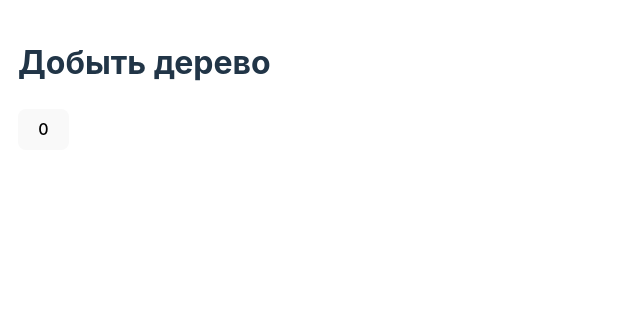
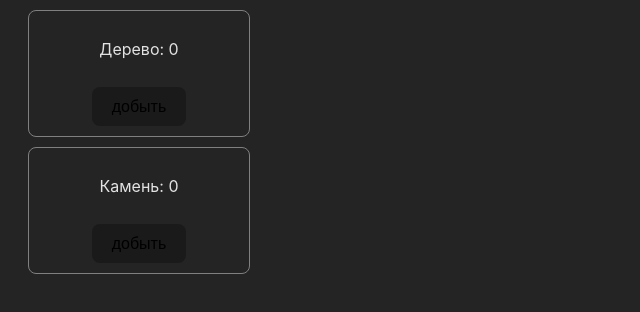
Before and after one commit to BesaMugi/gamemememe, a React (Vite) app: page / in a window 1280 px wide. Shown: the top 312 px of the page, without its empty margins (0-640 px from the left). Built offline with nearby package versions, Linux system fonts and the light colour scheme.

Commit message:
прописание логики

```diff
--- a/package.json
+++ b/package.json
@@ -25,6 +25,7 @@
     "eslint-plugin-react": "^7.33.2",
     "eslint-plugin-react-hooks": "^4.6.0",
     "eslint-plugin-react-refresh": "^0.4.5",
+    "sass": "^1.70.0",
     "vite": "^5.0.8"
   }
 }
--- a/src/App.css
+++ /dev/null
@@ -1,26 +0,0 @@
-#root {
-  padding: 10px;
-}
-
-/* @keyframes logo-spin {
-  from {
-    transform: rotate(0deg);
-  }
-  to {
-    transform: rotate(360deg);
-  }
-}
-
-@media (prefers-reduced-motion: no-preference) {
-  a:nth-of-type(2) .logo {
-    animation: logo-spin infinite 20s linear;
-  }
-} */
-
-/* .card {
-  padding: 2em;
-} */
-
-/* .read-the-docs {
-  color: #888;
-} */
--- a/src/App.jsx
+++ b/src/App.jsx
@@ -1,16 +1,12 @@
 import React from "react";
-import { useState } from "react";
-import "./App.css";
+import ResourceTree from "./pages/Resources/resourceTree";
 
 function App() {
-  const [count, setCount] = useState(0);
+
 
   return (
     <>
-      <h1>Добыть дерево</h1>
-      <div className="card">
-        <button onClick={() => setCount((count) => count + 1)}>{count}</button>
-      </div>
+      <ResourceTree />
     </>
   );
 }
--- a/src/index.css
+++ b/src/index.css
@@ -12,57 +12,3 @@
   -webkit-font-smoothing: antialiased;
   -moz-osx-font-smoothing: grayscale;
 }
-
-a {
-  font-weight: 500;
-  color: #646cff;
-  text-decoration: inherit;
-}
-a:hover {
-  color: #535bf2;
-}
-
-/* body {
-  margin: 0;
-  display: flex;
-  place-items: center;
-  min-width: 320px;
-  min-height: 100vh;
-} */
-
-/* h1 {
-  font-size: 3.2em;
-  line-height: 1.1;
-} */
-
-button {
-  border-radius: 8px;
-  border: 1px solid transparent;
-  padding: 0.6em 1.2em;
-  font-size: 1em;
-  font-weight: 500;
-  font-family: inherit;
-  background-color: #1a1a1a;
-  cursor: pointer;
-  transition: border-color 0.25s;
-}
-button:hover {
-  border-color: #646cff;
-}
-button:focus,
-button:focus-visible {
-  outline: 4px auto -webkit-focus-ring-color;
-}
-
-@media (prefers-color-scheme: light) {
-  :root {
-    color: #213547;
-    background-color: #ffffff;
-  }
-  a:hover {
-    color: #747bff;
-  }
-  button {
-    background-color: #f9f9f9;
-  }
-}
--- /dev/null
+++ b/src/pages/Resources/resource.module.scss
@@ -0,0 +1,33 @@
+.cards {
+
+  .card {
+    margin-left: 20px;
+    border-radius: 8px;
+    border: 1px solid grey;
+    width: 200px;
+    text-align: center;
+    padding: 10px;
+    margin-top: 10px;
+
+
+    button {
+      border-radius: 8px;
+      border: 1px solid transparent;
+      padding: 0.6em 1.2em;
+      font-size: 16px;
+      font-weight: 500;
+      background-color: #1a1a1a;
+      cursor: pointer;
+      margin-top: 10px;
+
+      &:hover {
+        border-color: #646cff;
+      }
+
+      &:focus,
+      &:focus-visible {
+        outline: 4px auto -webkit-focus-ring-color;
+      }
+    }
+  }
+}
--- /dev/null
+++ b/src/pages/Resources/resourceTree.jsx
@@ -0,0 +1,48 @@
+import React from "react";
+import { useState } from "react";
+import styles from "./resource.module.scss";
+
+const ResourceTree = () => {
+  const [countTree, setCountTree] = useState(0);
+  const [countStone, setCountStone] = useState(0);
+
+  const formatNumber = (value) => {
+    const suffixes = ["", "k", "M", "B", "T", "Q", "Qu", "S", "Se", "O", "N", "D"];
+    let suffixIndex = 0;
+
+    while (value >= 1000 && suffixIndex < suffixes.length - 1) {
+      value /= 1000;
+      suffixIndex++;
+    }
+
+    return value.toFixed(1).replace(/\.0$/, "") + suffixes[suffixIndex];
+  };
+
+  const handleClickTree = () => {
+    setCountTree(countTree + 1);
+  };
+  const handleClickStone = () => {
+    setCountStone(countStone + 1);
+  };
+
+  return (
+    <>
+      <div className={styles.cards}>
+        <div>
+          <div className={styles.card}>
+            <p>Дерево: {formatNumber(countTree)}</p>
+            <button onClick={handleClickTree}>добыть</button>
+          </div>
+        </div>
+        <div>
+          <div className={styles.card}>
+            <p>Камень: {formatNumber(countStone)}</p>
+            <button onClick={handleClickStone}>добыть</button>
+          </div>
+        </div>
+      </div>
+    </>
+  );
+};
+
+export default ResourceTree;
```
Also changed, not shown: src/pages/Materials/materialsTree.jsx (added), 1 other file (tests, documents, lock files or other folders).
